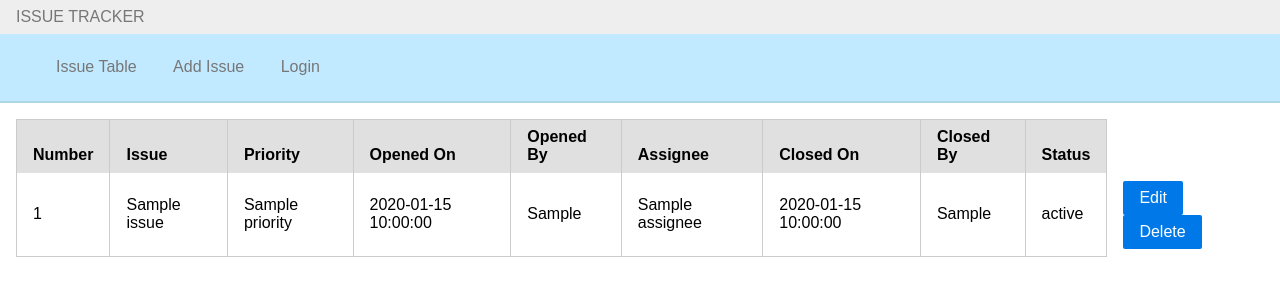
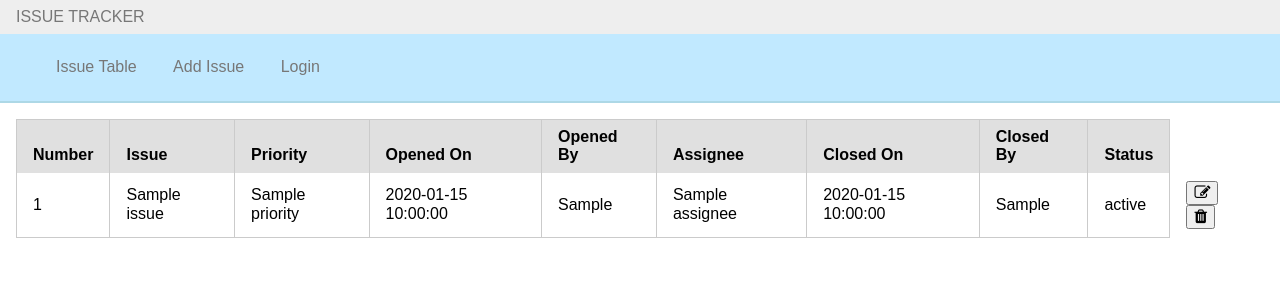
Before and after one commit to hobbs131/Issue_Tracker, a Flask app: template templates/issues.html in a window 1280 px wide. Shown: the top 300 px of the page. Run offline with Flask 2, Linux system fonts and the light colour scheme; the template is opened without the code that fills it: most values are stand-ins (such as "Sample title", 1, 10 or a date in 2020); some libraries are stand-ins or nearby versions.

Commit message:
implemented the delete button functionality

```diff
--- a/server.py
+++ b/server.py
@@ -16,20 +16,21 @@ def initialize():
     auth0_setup()
 
 
-
 ### AUTH:
 @app.route('/login')
 def login():
     if 'profile' in session:
-        return redirect(url_for('issues'))
+        return redirect('/issues')
     else:
         return auth0().authorize_redirect(redirect_uri=url_for('callback', _external=True))
+
 
 @app.route('/logout')
 def logout():
     session.clear()
     params = { 'returnTo': url_for('home', _external=True), 'client_id': os.environ['AUTH0_CLIENT_ID'] }
     return redirect(auth0().api_base_url + '/v2/logout?' + urlencode(params))
+
 
 @app.route('/callback')
 def callback():
@@ -46,22 +47,26 @@ def callback():
 
     return redirect('/issues')
 
+
 @app.route('/')
 def home():
      return redirect(url_for('login'))
 
+
 @app.route('/issues')
 def issues():
 	with db.get_db_cursor(True) as cur:
-		cur.execute("SELECT json_agg(issues) FROM issues")
+		cur.execute("SELECT json_agg(issues) FROM issues WHERE deletedAt IS NULL")
 		results = cur.fetchone()[0]
 		if (results != None):
 			return render_template('issues.html', results=results)
 		return render_template('issues.html')
 
+
 @app.route('/add_issue')
 def add_issue():
     return render_template('add_issue.html')
+
 
 @app.route('/postIssueEntry', methods = ["POST"])
 def postIssueEntry():
@@ -76,3 +81,12 @@ def postIssueEntry():
 		status = request.form.get('status')
 		cur.execute("INSERT INTO issues (issue, priority, opened_on, opened_by, assignee, closed_on, closed_by, status) values (%s,%s,%s,%s,%s,%s,%s,%s)", (issue, priority, opened_on, opened_by, assignee, closed_on, closed_by, status,))
 		return redirect('/issues')
+
+
+@app.route('/delete', methods = ["POST"])
+def deleteIssueEntry():
+    with db.get_db_cursor(True) as cur:
+        data = request.json
+        id = data['issueId']
+        cur.execute("UPDATE issues  SET  deletedAt = now()  WHERE  id = %s" % id)
+        return ""
--- a/templates/issues.html
+++ b/templates/issues.html
@@ -1,5 +1,5 @@
 {% extends "parent.html" %}
-{% block title %}People{% endblock %}
+{% block title %}Issues{% endblock %}
 {% block content %}
   <table class="pure-table">
       <thead style = "border-right-style: hidden">
@@ -16,6 +16,7 @@
               <th class = "button-header"> </th>
           </tr>
       </thead>
+
       <tbody>
         	{% for r in results %}
         		<tr>
@@ -28,9 +29,42 @@
           			<td> {{r.closed_on}} </td>
           			<td> {{r.closed_by}} </td>
           			<td> {{r.status}} </td>
-        <td class = "buttons"><button class="pure-button pure-button-primary">Edit</button>
-        <button class="pure-button pure-button-primary">Delete</button></td>
+                <td class = "buttons">
+                    <button class="edit-button" onclick="editIssue(this);">
+                        <i class="fa fa-edit"></i>
+                    </button>
+                    <button class="delete-button" onclick="deleteIssue(this);">
+                        <i class="fa fa-trash"></i>
+                    </button>
+                </td>
         		</tr>
         	{% endfor %}
       </tbody>
+  </table>
+
 {% endblock %}
+
+
+{% block scripts %}
+<script type="text/javascript">
+
+  function editIssue(button) {
+      // TODO - implement this
+  };
+
+  function deleteIssue(button) {
+      row = button.parentNode.parentNode;
+      const data = { issueId: row.cells[0].innerHTML };
+      fetch('/delete', {
+          method: 'POST',
+          headers: {
+            'Content-Type': 'application/json',
+          },
+          body: JSON.stringify(data),
+      });
+
+      row.remove();
+  };
+
+</script>
+{%endblock %}
--- a/templates/parent.html
+++ b/templates/parent.html
@@ -9,12 +9,14 @@
   <link rel="stylesheet" href="https://unpkg.com/purecss@2.0.5/build/grids-responsive-min.css" />
 
   <link rel="stylesheet" href="/static/main.css">
+  <link rel="stylesheet" href="https://cdnjs.cloudflare.com/ajax/libs/font-awesome/4.7.0/css/font-awesome.min.css">
 
   <link href="https://cdn.quilljs.com/1.3.6/quill.snow.css" rel="stylesheet">
   <script src="//cdn.quilljs.com/1.3.6/quill.js"></script>
 
   <title> {% block title %}{% endblock %} | Issue Tracker</title>
 </head>
+
 <body>
   <div id="menu">
     <div class="pure-menu">
@@ -44,5 +46,9 @@
     {% block content %}
     {% endblock %}
   </div>
-</div>
+
+  {% block scripts %}
+  {% endblock %}
+
+</body>
 </html>
```
Lines whose indentation alone changed are shown as unchanged.
